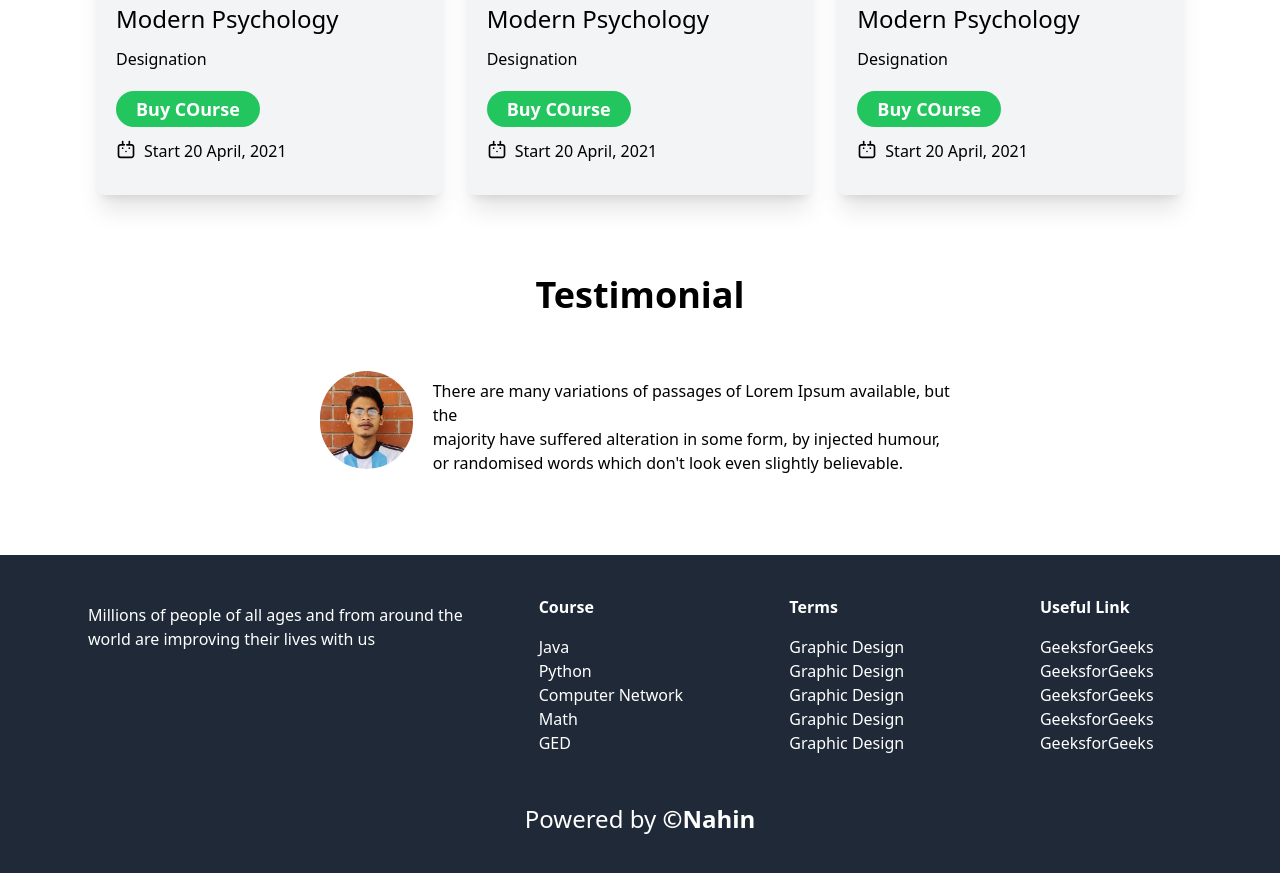
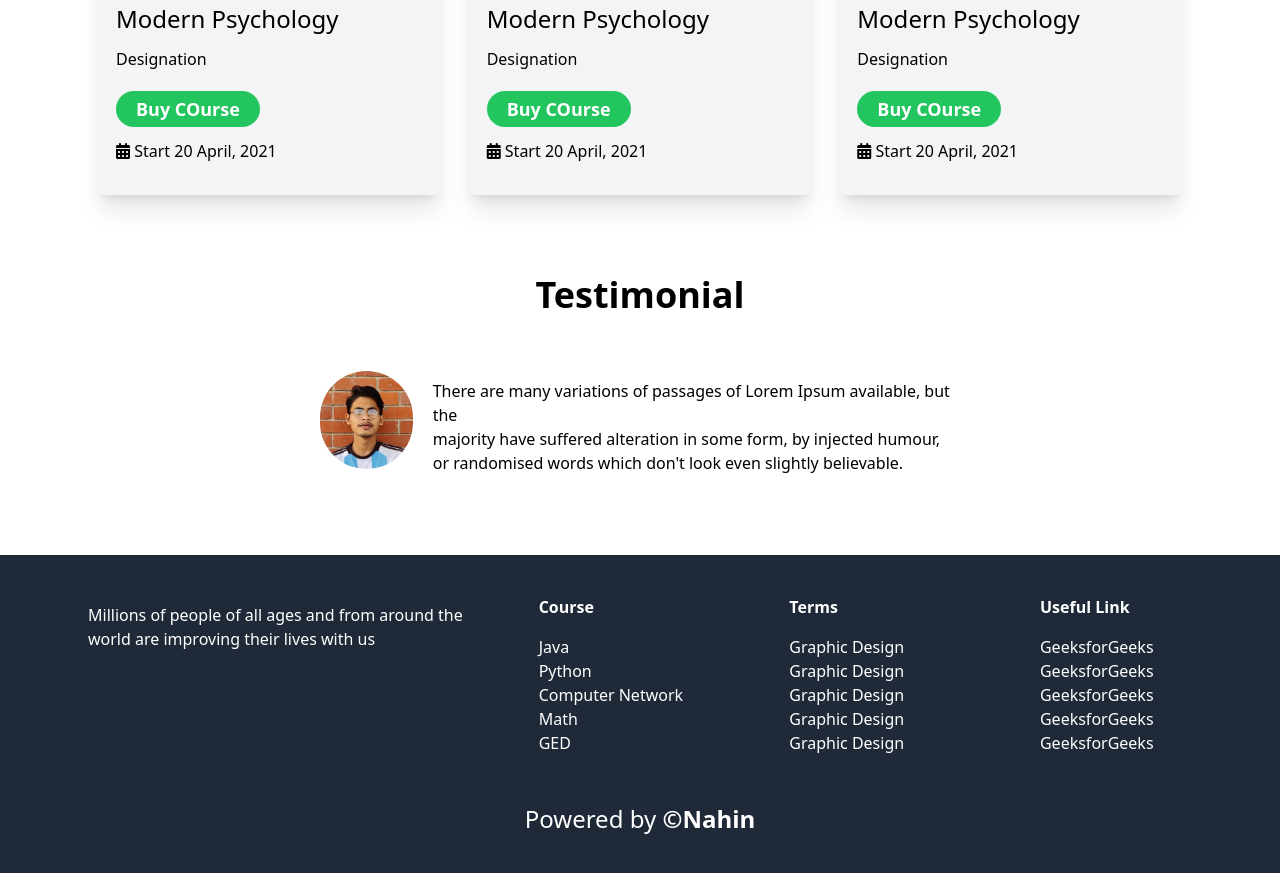
Before and after one commit to nahin-gits/E-School, a plain HTML site: page index.html in a window 1280 px wide. Shown: the part 1312-2185 px from the top of the page. Drawn offline with nearby package versions, Linux system fonts and the light colour scheme.

Commit message:
icon-change

```diff
--- a/index.html
+++ b/index.html
@@ -5,6 +5,7 @@
     <meta name="viewport" content="width=device-width, initial-scale=1.0">
     <title>Document</title>
     <script src="https://cdn.tailwindcss.com"></script>
+    <link rel="stylesheet" href="https://cdnjs.cloudflare.com/ajax/libs/font-awesome/6.6.0/css/all.min.css" integrity="sha512-Kc323vGBEqzTmouAECnVceyQqyqdsSiqLQISBL29aUW4U/M7pSPA/gEUZQqv1cwx4OnYxTxve5UMg5GT6L4JJg==" crossorigin="anonymous" referrerpolicy="no-referrer" />
 </head>
 <body>
     <header class="bg-green-50">
@@ -75,10 +76,7 @@
                 <p class="mt-3">Designation</p>
                 <button class="bg-green-500 text-white py-1 px-5 rounded-full text-lg font-semibold hover:bg-green-700 mt-5 ">Buy COurse</button>
                 <div class="flex pt-3 font-medium">
-                    <svg xmlns="http://www.w3.org/2000/svg" class="h-5 w-5 mr-2" fill="none" viewBox="0 0 24 24" stroke="currentColor">
-                        <path stroke-linecap="round" stroke-linejoin="round" stroke-width="2" d="M8 7V3m8 4V3m-6 4H5.5A2.5 2.5 0 003 9.5v10A2.5 2.5 0 005.5 22h13a2.5 2.5 0 002.5-2.5v-10A2.5 2.5 0 0018.5 7H13m-4 0h-2M8 11h.01M16 11h.01M12 15h.01" />
-                    </svg>
-                    <span>Start 20 April, 2021</span>
+                    <span><i class="fa-solid fa-calendar-days"></i> Start 20 April, 2021</span>
                 </div>
             </div>
             <div class="bg-gray-100 rounded-lg py-8 px-5 shadow-xl">
@@ -87,10 +85,7 @@
                 <p class="mt-3">Designation</p>
                 <button class="bg-green-500 text-white py-1 px-5 rounded-full text-lg font-semibold hover:bg-green-700 mt-5 ">Buy COurse</button>
                 <div class="flex pt-3 font-medium">
-                    <svg xmlns="http://www.w3.org/2000/svg" class="h-5 w-5 mr-2" fill="none" viewBox="0 0 24 24" stroke="currentColor">
-                        <path stroke-linecap="round" stroke-linejoin="round" stroke-width="2" d="M8 7V3m8 4V3m-6 4H5.5A2.5 2.5 0 003 9.5v10A2.5 2.5 0 005.5 22h13a2.5 2.5 0 002.5-2.5v-10A2.5 2.5 0 0018.5 7H13m-4 0h-2M8 11h.01M16 11h.01M12 15h.01" />
-                    </svg>
-                    <span>Start 20 April, 2021</span>
+                    <span><i class="fa-solid fa-calendar-days"></i> Start 20 April, 2021</span>
                 </div>
             </div>
             <div class="bg-gray-100 rounded-lg py-8 px-5 shadow-xl">
@@ -99,10 +94,7 @@
                 <p class="mt-3">Designation</p>
                 <button class="bg-green-500 text-white py-1 px-5 rounded-full text-lg font-semibold hover:bg-green-700 mt-5 ">Buy COurse</button>
                 <div class="flex pt-3 font-medium">
-                    <svg xmlns="http://www.w3.org/2000/svg" class="h-5 w-5 mr-2" fill="none" viewBox="0 0 24 24" stroke="currentColor">
-                        <path stroke-linecap="round" stroke-linejoin="round" stroke-width="2" d="M8 7V3m8 4V3m-6 4H5.5A2.5 2.5 0 003 9.5v10A2.5 2.5 0 005.5 22h13a2.5 2.5 0 002.5-2.5v-10A2.5 2.5 0 0018.5 7H13m-4 0h-2M8 11h.01M16 11h.01M12 15h.01" />
-                    </svg>
-                    <span>Start 20 April, 2021</span>
+                    <span><i class="fa-solid fa-calendar-days"></i> Start 20 April, 2021</span>
                 </div>
             </div>
         </div>
@@ -170,7 +162,6 @@
                Powered by <span class="font-semibold">©Nahin</span>
             </h2>
         </div>
-
     </footer>
 </body>
 </html>
```
